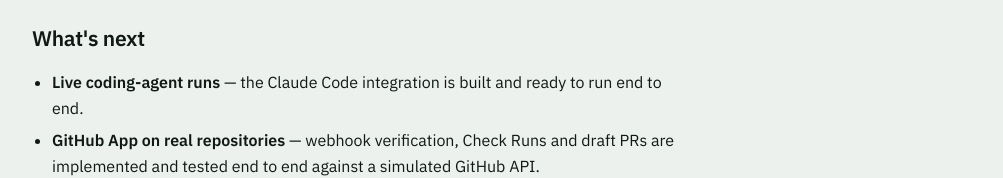
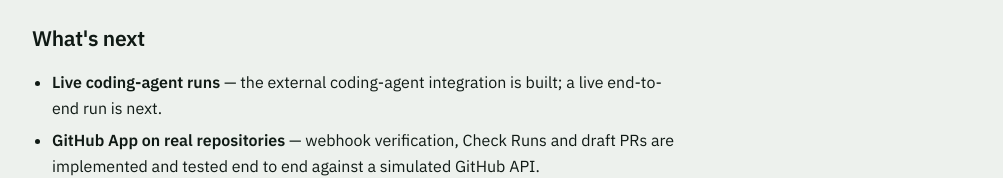
Before and after one commit to MuthuVarshith/Cerberus, a plain HTML site: page site/index.html in a window 1280 px wide. Shown: the part 4016-4194 px from the top of the page, without its empty margins (138-1141 px from the left). Drawn offline with Linux system fonts and the light colour scheme.

Commit message:
README: final structure for external readers
Reorders the README so readers meet the product, the problem and the
evidence before setup: what Cerberus is, why it exists, key results,
demo, architecture, gates, a real-world case, security, the live GitHub
integration, then quick start, patch verification, configuration and
App setup. Adds the MIT license badge and author details, and uses
generic coding-agent wording in public docs, naming the claude-code
preset only where a command requires it.

```diff
--- a/site/index.html
+++ b/site/index.html
@@ -329,7 +329,7 @@
   <section>
     <h2>What's next</h2>
     <ul>
-      <li><strong>Live coding-agent runs</strong> — the Claude Code integration is built and ready to run end to end.</li>
+      <li><strong>Live coding-agent runs</strong> — the external coding-agent integration is built; a live end-to-end run is next.</li>
       <li><strong>GitHub App on real repositories</strong> — webhook verification, Check Runs and draft PRs are
         implemented and tested end to end against a simulated GitHub API.</li>
       <li><strong>A larger evaluation set</strong> across more open-source projects.</li>
```
Also changed, not shown: 4 other files.
